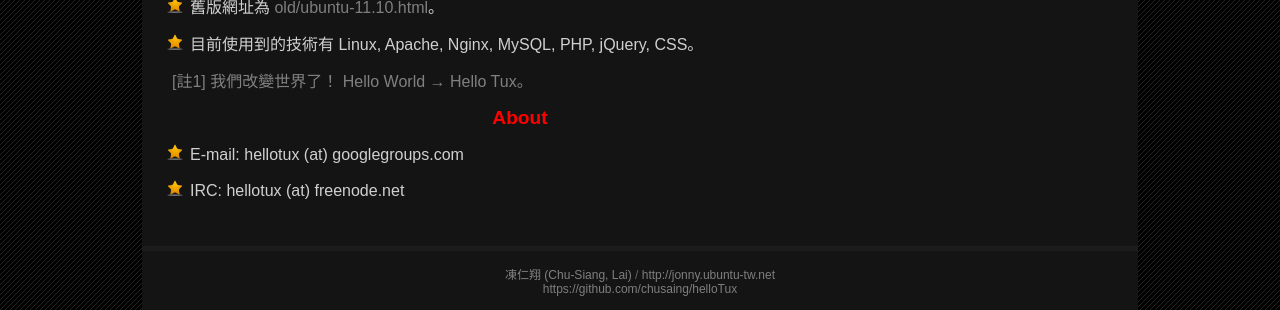
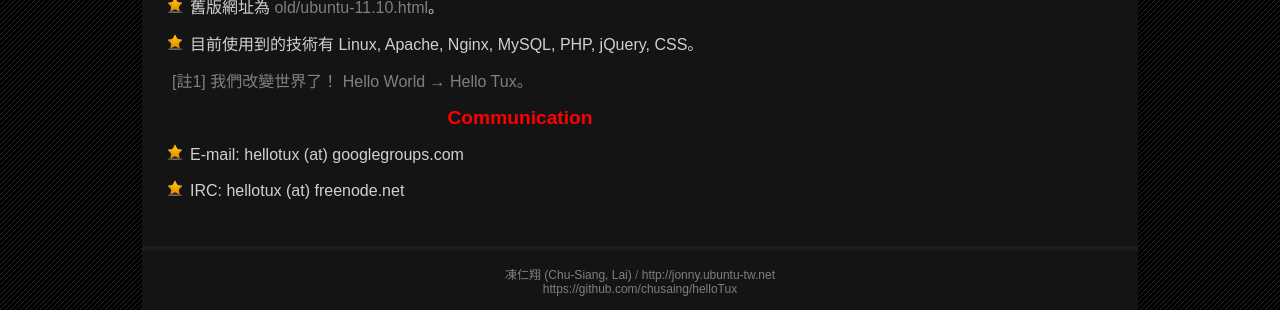
Before and after one commit to chusiang/helloTux, a PHP site: page / in a window 1280 px wide. Shown: the part 516-826 px from the top of the page. Run offline with PHP 8.4, Linux system fonts and the light colour scheme.

Commit message:
modify Communication.

```diff
--- a/jonny/index.php
+++ b/jonny/index.php
@@ -70,7 +70,7 @@ include 'frame_sidebar.php';
 				<span class="Comment">[註1] 我們改變世界了！ Hello World → Hello Tux。</span>
 				</p>
 
-				<h1>About</h1>
+				<h1>Communication</h1>
 				<p>
 				<ul>
 					<li>E-mail: hellotux (at) googlegroups.com</li>
```
